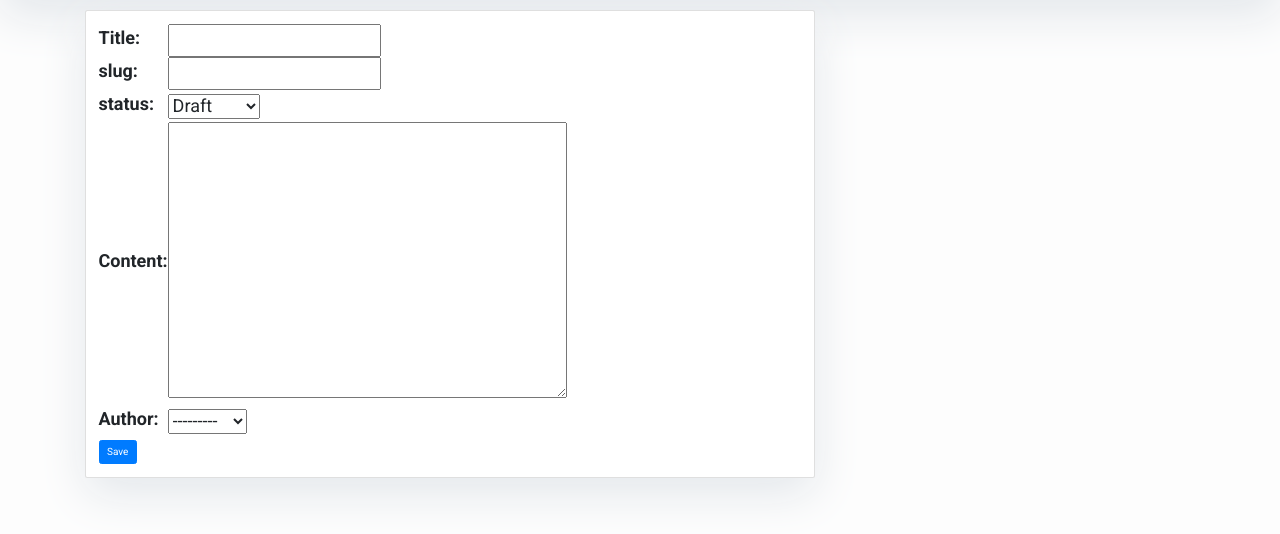
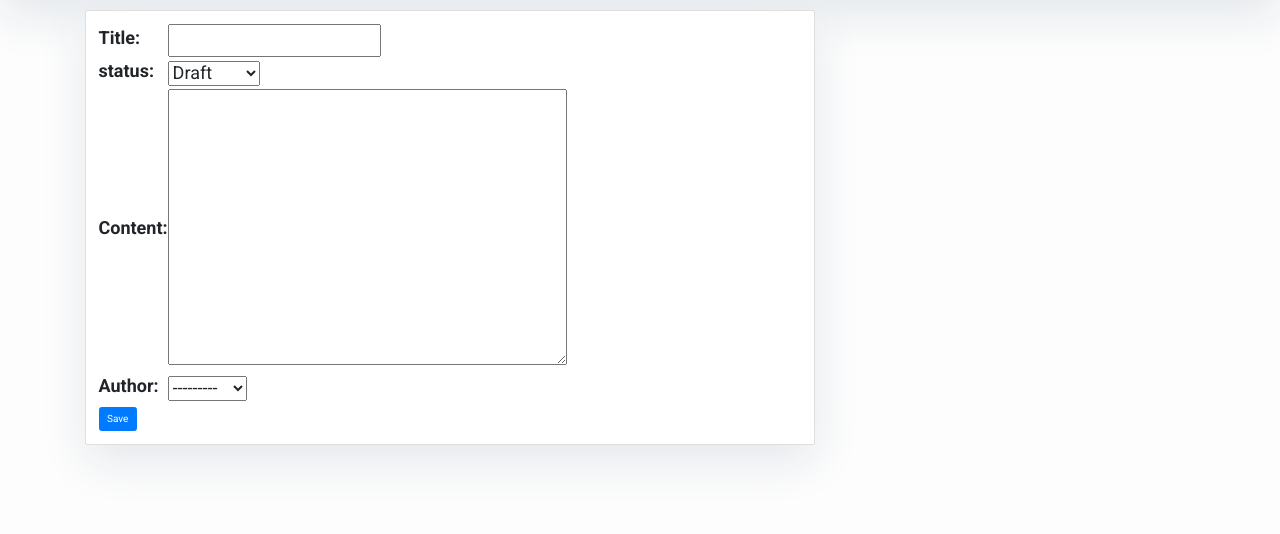
Before and after one commit to Akshayyadav11/BeyondIRR, a Django app: page /blog/create/ in a window 1280 px wide. Shown: the part 195-729 px from the top of the page. Run offline with Django 4.2, Linux system fonts and the light colour scheme; data comes from the database, SQL or seed files in the repository; both versions use the stored data as it was before the commit; some libraries are stand-ins or nearby versions.

Commit message:
slug removed

```diff
--- a/beyond/blogs/admin.py
+++ b/beyond/blogs/admin.py
@@ -3,10 +3,11 @@ from .models import Post
 # Register your models here.
 
 class PostAdmin(admin.ModelAdmin):
-    list_display = ('title', 'slug', 'status','created_on')
+    #list_display = ('title', 'slug', 'status','created_on')
+    list_display = ('title',  'status','created_on')
     list_filter = ("status",)
     search_fields = ['title', 'content']
-    prepopulated_fields = {'slug': ('title',)}
+    #prepopulated_fields = {'slug': ('title',)}
 
 
 
--- a/beyond/blogs/models.py
+++ b/beyond/blogs/models.py
@@ -13,7 +13,7 @@ STATUS = (
 
 class Post(models.Model):
     title = models.CharField(max_length=200, unique=True)
-    slug = models.SlugField(max_length=200, unique=True)
+    #slug = models.SlugField(max_length=200, unique=True)
     author = models.ForeignKey(User, on_delete= models.CASCADE,related_name='blog_posts', null=True)
     updated_on = models.DateTimeField(auto_now= True)
     content = models.TextField()
--- a/beyond/blogs/templates/create_post_form.html
+++ b/beyond/blogs/templates/create_post_form.html
@@ -47,12 +47,12 @@
                    <td>{{ post_list.title }}</td>
                     </tr>
 
-                    <tr>
+                   <!-- <tr>
                         <td>
                    <label for="slug">slug:</label>
                    </td>
                    <td>{{ post_list.slug }}</td>
-                   </tr>
+                   </tr>-->
 
                     <tr>
                         <td>
--- a/beyond/blogs/templates/update_post_form.html
+++ b/beyond/blogs/templates/update_post_form.html
@@ -47,12 +47,12 @@
                    <td>{{ post_list.title }}</td>
                     </tr>
 
-                    <tr>
+                   <!-- <tr>
                         <td>
                    <label for="slug">slug:</label>
                    </td>
                    <td>{{ post_list.slug }}</td>
-                   </tr>
+                   </tr> -->
 
                     <tr>
                         <td>
--- a/beyond/blogs/views.py
+++ b/beyond/blogs/views.py
@@ -13,6 +13,7 @@ from django.shortcuts import (get_object_or_404,
 class PostCreate(View):
     def get(self, request):
         obj = PostForm()
+        obj.author = self.request.user
         return render(request, "create_post_form.html", {'post_list': obj})
 
 
```
Also changed, not shown: beyond/blogs/migrations/0002_remove_post_slug.py (added), beyond/db.sqlite3.
